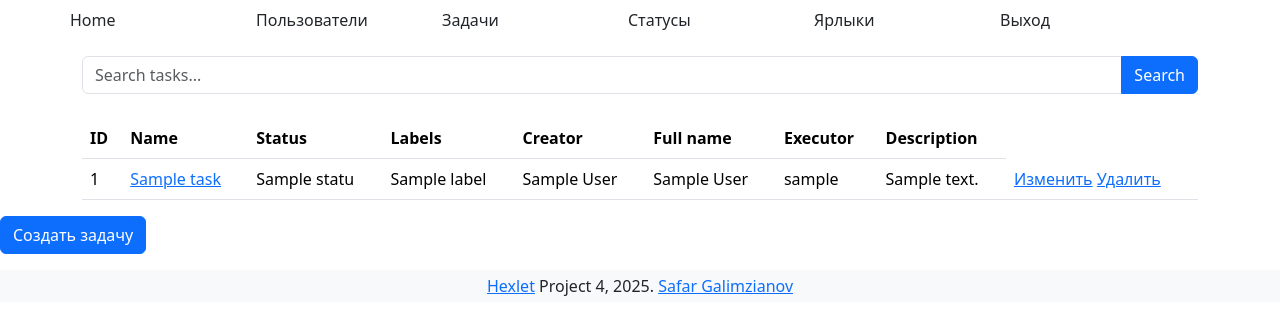
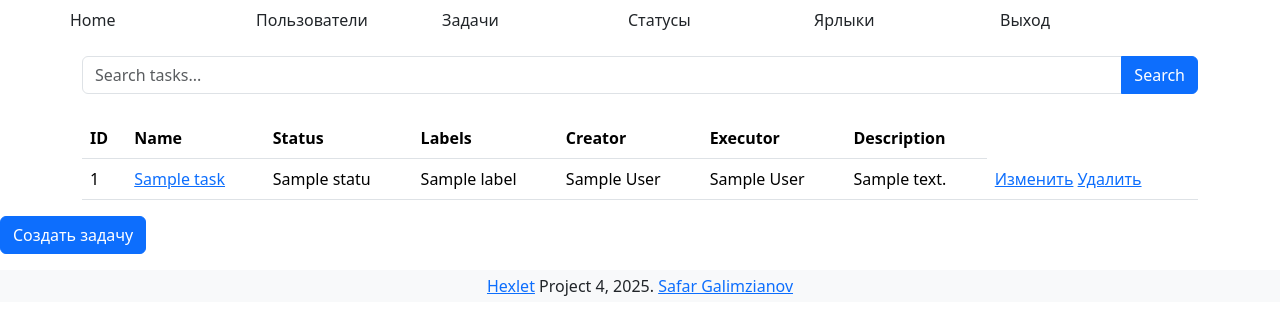
Before and after one commit to SafarGalimzianov/python-project-52, a Django app: page /tasks/ in a window 1280 px wide. Shown: the top 335 px of the page. Run offline with Django 5.2, Linux system fonts and the light colour scheme; a user stored in the database is signed in; tables that the repository leaves empty hold one stand-in row (values such as "Sample post").

Commit message:
1.8.?: ...

```diff
--- a/task_manager/templates/tasks/test.html
+++ b/task_manager/templates/tasks/test.html
@@ -57,7 +57,6 @@
                 <th>Status</th>
                 <th>Labels</th>
                 <th>Creator</th>
-                <th>Full name</th>
                 <th>Executor</th>
                 <th>Description</th>
               </tr>
@@ -75,7 +74,6 @@
                 </td>
                 <td>{{ task.creator.first_name }} {{ task.creator.last_name }}</td>
                 <td>{{ task.executor.first_name }} {{ task.executor.last_name }}</td>
-                <td>{{ task.executor.username|default:"-" }}</td>
                 <td>{{ task.description }}</td>
                 <td>
                   <a href="{% url 'task_update' task.id %}">Изменить</a>
```
